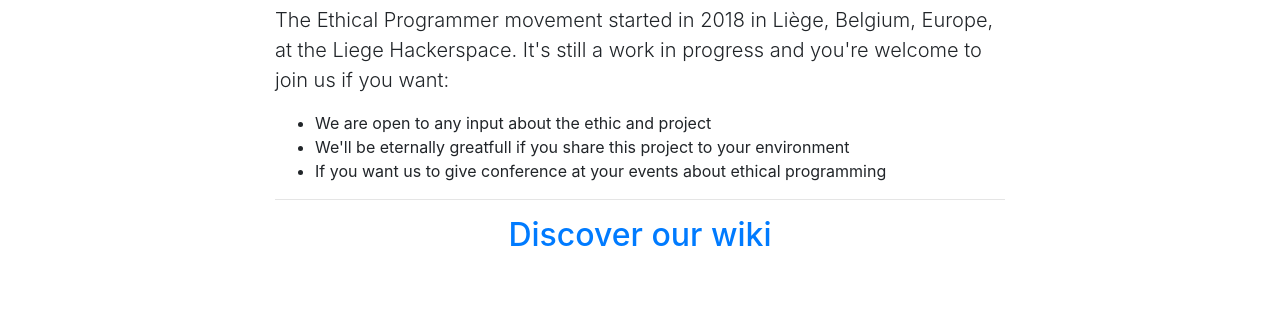
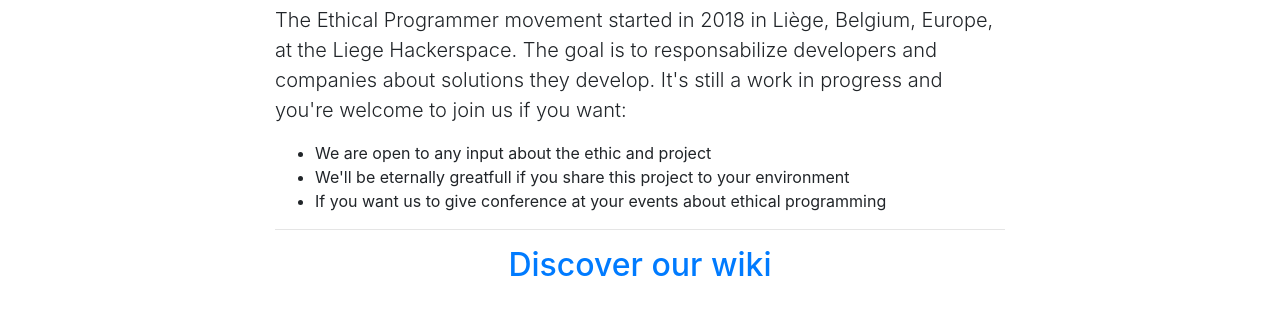
Before and after one commit to LgHS/ethicalprogrammer-website, a website: page index.html in a window 1280 px wide. Shown: the part 488-800 px from the top of the page. Drawn offline with nearby package versions, Linux system fonts and the light colour scheme; a web font is replaced by a local one.

Commit message:
add precision

```diff
--- a/index.html
+++ b/index.html
@@ -62,6 +62,7 @@
             <h2>About Us</h2>
             <p class="lead">The Ethical Programmer
 			movement started in 2018 in Liège, Belgium, Europe, at the Liege Hackerspace.
+			The goal is to responsabilize developers and companies about solutions they develop.
             It's still a work in progress and you're welcome to join us if you want:</p>
             <ul>
               <li>We are open to any input about the ethic and project</li>
```
